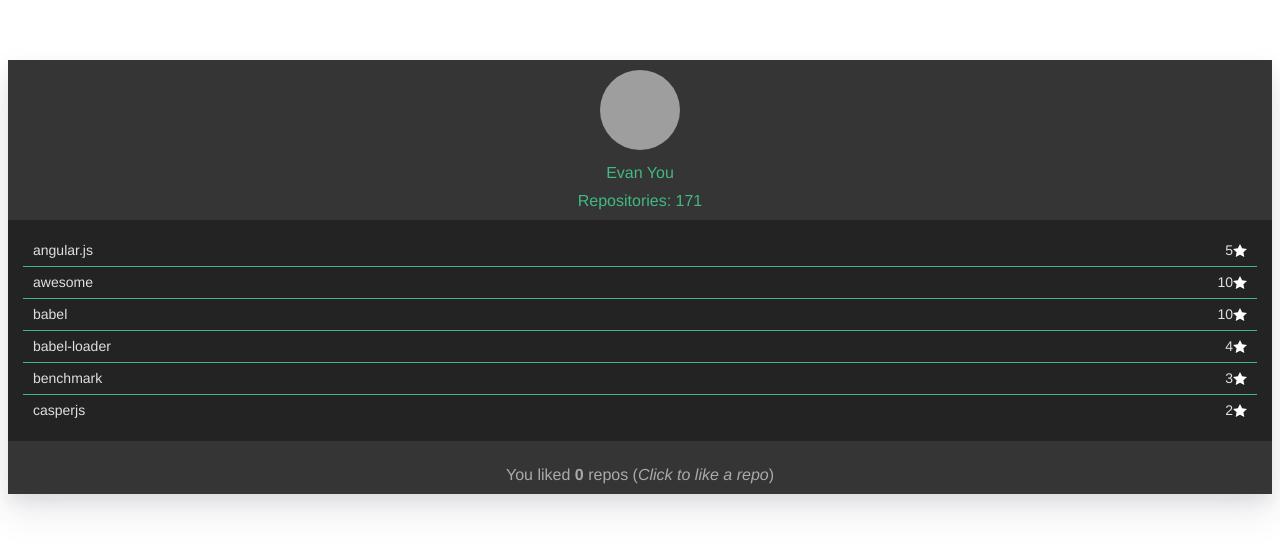
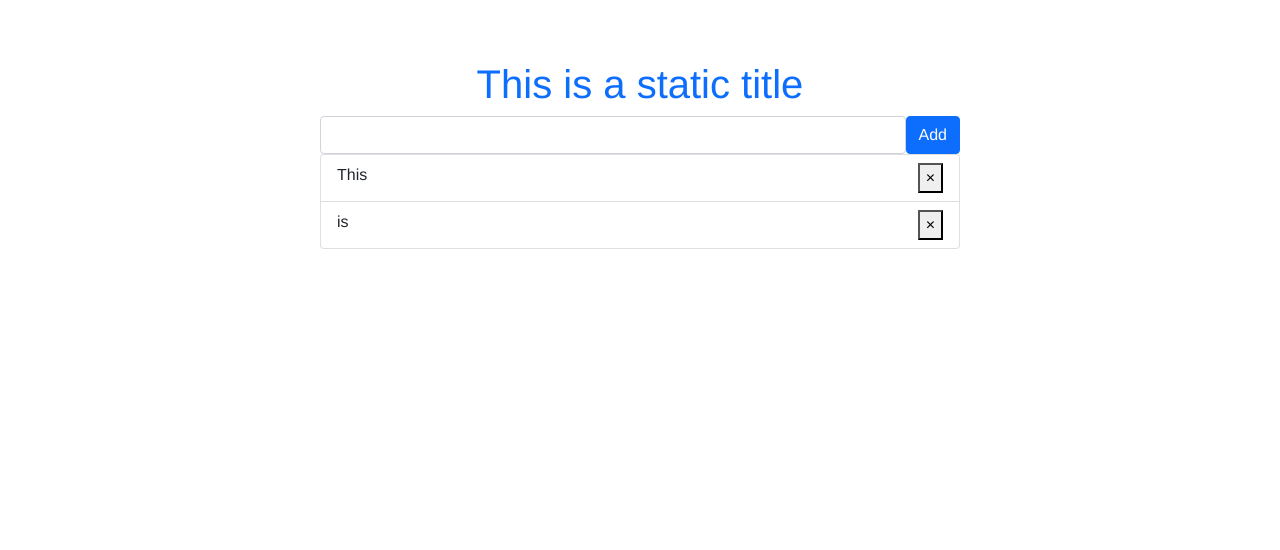
Before and after one commit to workshops-de/vue-composition-api, a Vue app: page / in a window 1280 px wide. Shown: the top 550 px of the page. Built offline with nearby package versions, Linux system fonts and the light colour scheme; grey boxes are pictures that could not be loaded.

Commit message:
use-a-watcher-start

```diff
--- a/package.json
+++ b/package.json
@@ -8,6 +8,7 @@
     "lint": "vue-cli-service lint"
   },
   "dependencies": {
+    "bootstrap": "^5.0.2",
     "core-js": "^3.8.3",
     "vue": "^3.0.4"
   },
--- a/src/App.vue
+++ b/src/App.vue
@@ -1,75 +1,15 @@
 <template>
-  <MyUser :user="user" :repos="repos" />
+  <Todo title="Title" init-input="init" />
 </template>
 
 <script lang="ts">
 import { defineComponent } from "vue";
-import MyUser from "./components/MyUser.vue";
-import Repository from "./types/repository";
-import User from "./types/user";
-
-interface ComponentData {
-  user: User;
-  repos: Array<Repository>;
-}
+import Todo from "./components/Todo.vue";
 
 export default defineComponent({
   name: "App",
   components: {
-    MyUser,
-  },
-  data(): ComponentData {
-    return {
-      user: {
-        id: 499550,
-        avatar_url: "https://avatars1.githubusercontent.com/u/499550?v=4",
-        url: "https://github.com/yyx990803",
-        first_name: "Evan",
-        last_name: "You",
-        repos: {
-          public: 132,
-          private: 39,
-        },
-      },
-      repos: [
-        {
-          id: 12141455,
-          name: "angular.js",
-          stargazers_count: 5,
-          watchers_count: 5,
-        },
-        {
-          id: 50439726,
-          name: "awesome",
-          stargazers_count: 10,
-          watchers_count: 10,
-        },
-        {
-          id: 61344888,
-          name: "babel",
-          stargazers_count: 10,
-          watchers_count: 10,
-        },
-        {
-          id: 98185767,
-          name: "babel-loader",
-          stargazers_count: 4,
-          watchers_count: 4,
-        },
-        {
-          id: 62820601,
-          name: "benchmark",
-          stargazers_count: 3,
-          watchers_count: 3,
-        },
-        {
-          id: 13938919,
-          name: "casperjs",
-          stargazers_count: 2,
-          watchers_count: 2,
-        },
-      ],
-    };
+    Todo,
   },
 });
 </script>
--- a/src/components/MyUser.vue
+++ /dev/null
@@ -1,188 +0,0 @@
-<template>
-  <div class="my-user">
-    <header class="my-user__header">
-      <a :href="user.url">
-        <img class="my-user__image" :src="user.avatar_url" />
-      </a>
-      <div class="my-user__name">{{ name }}</div>
-      <div class="my-user__repos-count">
-        Repositories: {{ repositoriesCount }}
-      </div>
-    </header>
-    <ul class="my-user__repos">
-      <li
-        v-for="repo in repos"
-        :key="repo.id"
-        class="my-user__repo"
-        @click="like(repo.id)"
-        :class="{ 'my-user__repo--liked': isLikedRepo(repo.id) }"
-      >
-        <span>{{ repo.name }}</span>
-        <span class="my-user__repo-stats">
-          <span class="my-user__repo-name">
-            {{ repo.stargazers_count }}
-          </span>
-          <svg
-            aria-hidden="true"
-            class="my-user__repo-star"
-            height="16"
-            version="1.1"
-            viewBox="0 0 14 16"
-            width="14"
-          >
-            <path
-              fill-rule="evenodd"
-              d="M14 6l-4.9-.64L7 1 4.9 5.36 0 6l3.6 3.26L2.67 14 7 11.67 11.33 14l-.93-4.74z"
-            ></path>
-          </svg>
-        </span>
-      </li>
-    </ul>
-    <div class="my-user__footer">
-      <span
-        >You liked <b>{{ likedRepositories.length }}</b> repos</span
-      >
-      <span v-if="!hasLiked"> (<i>Click to like a repo</i>) </span>
-    </div>
-  </div>
-</template>
-
-<script lang="ts">
-import Repository from "@/types/repository";
-import User from "@/types/user";
-import { defineComponent, PropType, computed, reactive, toRefs } from "vue";
-
-interface ComponentData {
-  hasLiked: boolean;
-  likedRepositories: Array<number>;
-  name: string;
-  repositoriesCount: number;
-}
-
-export default defineComponent({
-  props: {
-    user: {
-      type: Object as PropType<User>,
-      required: true,
-    },
-    repos: {
-      type: Array as PropType<Array<Repository>>,
-      required: true,
-    },
-  },
-  setup(props) {
-    const state: ComponentData = reactive({
-      hasLiked: false,
-      likedRepositories: [],
-      name: computed(() => `${props.user.first_name} ${props.user.last_name}`),
-      repositoriesCount: computed(
-        () => props.user.repos.public + props.user.repos.private
-      ),
-    });
-
-    function like(id: number) {
-      if (!state.likedRepositories.includes(id)) {
-        state.hasLiked = true;
-        state.likedRepositories.push(id);
-      } else {
-        const index = state.likedRepositories.indexOf(id);
-        if (index > -1) {
-          state.likedRepositories.splice(index, 1);
-        }
-        if (!state.likedRepositories.length) {
-          state.hasLiked = false;
-        }
-      }
-    }
-
-    function isLikedRepo(id: number) {
-      return state.likedRepositories.includes(id);
-    }
-
-    return {
-      ...toRefs(state),
-      like,
-      isLikedRepo,
-    };
-  },
-});
-</script>
-
-<style lang="scss">
-.my-user {
-  min-width: 15em;
-  min-height: 20em;
-  background-color: #353535;
-  overflow: auto;
-  margin: 0;
-  max-height: 33em;
-  box-shadow: 0 18px 35px rgba(50, 50, 93, 0.1), 0 8px 15px rgba(0, 0, 0, 0.07);
-
-  &__header {
-    align-items: center;
-    padding: 10px 0px 10px 0px;
-    justify-content: center;
-  }
-
-  &__image {
-    width: 5em;
-    height: 5em;
-    border-radius: 100px;
-
-    &:hover {
-      transition: 0.3s;
-      transform: translateY(-3px);
-      box-shadow: 0 7px 14px rgba(50, 50, 93, 0.1),
-        0 3px 6px rgba(0, 0, 0, 0.08);
-      transition-timing-function: ease-in;
-    }
-  }
-
-  &__name,
-  &__repos-count {
-    padding: 10px 0px 0px;
-    color: white;
-    color: #42b983;
-  }
-
-  &__repos {
-    background-color: #232323;
-    margin: 0;
-    padding: 15px;
-  }
-
-  &__repo {
-    display: flex;
-    flex-direction: row;
-    justify-content: space-between;
-    font-size: 14px;
-    text-align: left;
-    padding: 7px 10px;
-    border-bottom: 1px solid #42b983;
-    color: #e0e0e0;
-    cursor: pointer;
-
-    &:last-child {
-      border-bottom: none;
-    }
-
-    &--liked {
-      .my-user__repo-star {
-        fill: red;
-      }
-    }
-  }
-
-  &__repo-star {
-    fill: white;
-    vertical-align: top;
-    margin-top: 1px;
-  }
-
-  &__footer {
-    color: #aaa;
-    padding-top: 25px;
-    padding-bottom: 10px;
-  }
-}
-</style>
--- /dev/null
+++ b/src/components/Todo.vue
@@ -0,0 +1,61 @@
+<template>
+  <div class="todo">
+    <p class="text-primary h1">This is a static title</p>
+
+    <div class="form-group d-flex">
+      <input v-model="todo" type="text" class="form-control" />
+      <button class="btn btn-primary" @click="add">Add</button>
+    </div>
+
+    <div class="list-group">
+      <div
+        class="list-group-item d-flex justify-content-between"
+        v-for="(item, index) in items"
+        :key="index"
+      >
+        <span>{{ item }}</span>
+        <button class="close" @click="remove(index)">
+          <span>&times;</span>
+        </button>
+      </div>
+    </div>
+  </div>
+</template>
+
+<script lang="ts">
+import { defineComponent, ref } from "vue";
+
+export default defineComponent({
+  setup() {
+    const todo = ref();
+    const items = ref(["This", "is"]);
+
+    const add = () => {
+      if (todo.value) {
+        items.value.push(todo.value);
+        todo.value = "";
+      }
+    };
+
+    const remove = (index: number) => {
+      items.value.splice(index, 1);
+    };
+
+    return {
+      todo,
+      items,
+      add,
+      remove,
+    };
+  },
+});
+</script>
+
+<style lang="scss">
+.todo {
+  display: flex;
+  flex-direction: column;
+  width: 50%;
+  margin: auto;
+}
+</style>
--- a/src/main.ts
+++ b/src/main.ts
@@ -1,4 +1,5 @@
 import { createApp } from "vue";
 import App from "./App.vue";
+import "bootstrap/dist/css/bootstrap.css";
 
 createApp(App).mount("#app");
```
Also changed, not shown: 2 other files (tests, documents, lock files or other folders).
